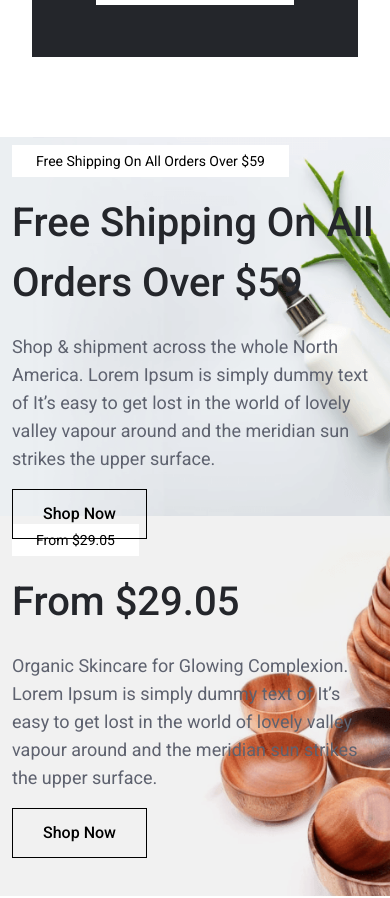
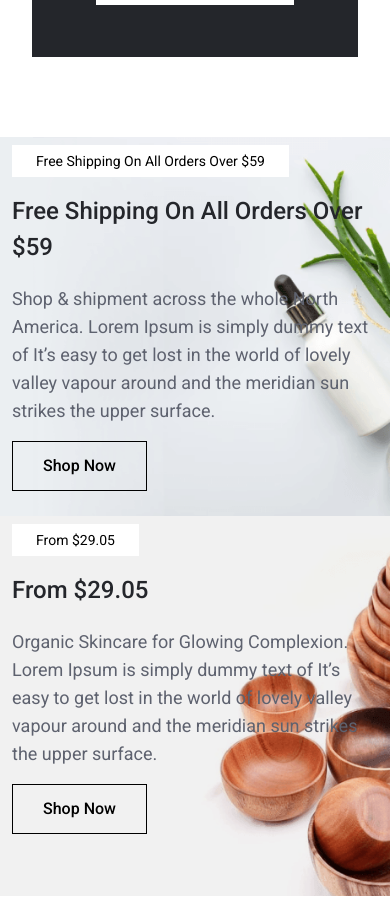
Before and after one commit to Khanhbroo/ecommerce-lunarlane, a React (Vite) app: page / in a window 390 px wide. Shown: the part 7240-8138 px from the top of the page. Built offline with nearby package versions, Linux system fonts and the light colour scheme.

Commit message:
feat: responsive banner

```diff
--- a/src/components/product/Banner.jsx
+++ b/src/components/product/Banner.jsx
@@ -19,9 +19,23 @@ const Banner = () => {
                   className="w-full h-full object-cover"
                 />
               </div>
-              <div className="absolute top-0 left-0 p-3 md:p-8 lg:w-2/3">
+              <div className="hidden md:block absolute top-0 left-0 p-3 md:p-8 lg:w-2/3">
                 <span className="bg-white px-6 py-2 text-sm">{info.title}</span>
                 <Title level={2} className="my-5">
+                  {info.title}
+                </Title>
+                <BodyOne>{info.description}</BodyOne>
+                <button
+                  className="secondary-btn"
+                  onClick={() => navigate("/shop")}
+                >
+                  Shop Now
+                </button>
+              </div>
+              {/* Mobile */}
+              <div className="block sm:hidden absolute top-0 left-0 p-3 md:p-8 lg:w-2/3">
+                <span className="bg-white px-6 py-2 text-sm">{info.title}</span>
+                <Title level={4} className="my-5">
                   {info.title}
                 </Title>
                 <BodyOne>{info.description}</BodyOne>
```
